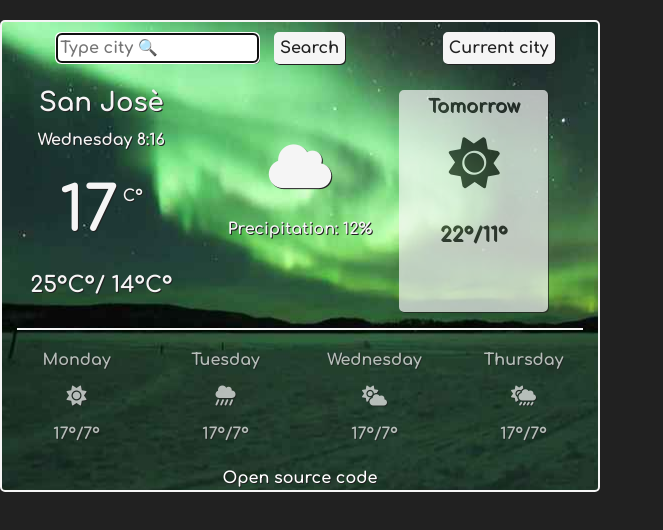
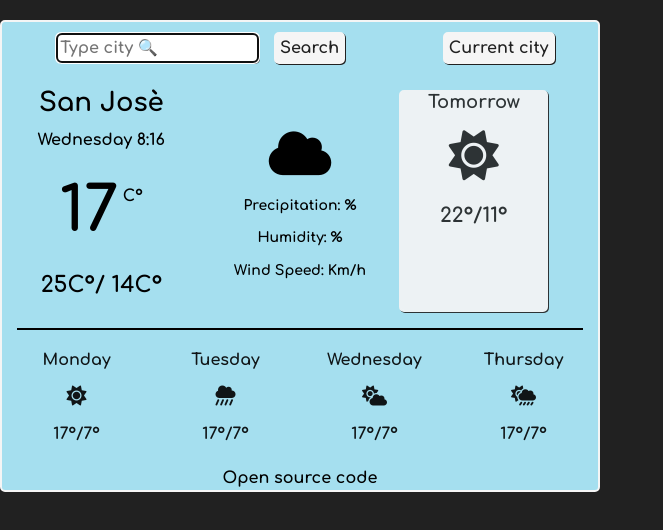
Before and after one commit to Beatka9/My-first-project, a plain HTML site: page index.html in a window 1280 px wide. Shown: the whole page, without its empty margins (0-663 px from the left). Drawn offline with nearby package versions, Linux system fonts and the light colour scheme.

Commit message:
Added Wind Speed and Humidity in HTML, changed background and color CSS

```diff
--- a/index.html
+++ b/index.html
@@ -47,8 +47,8 @@
           </p>
           <br />
           <p class="RangeTemperatureToday">
-            <span id="maxTemperatureToday">25°</span>C°/
-            <span id="minTemperatureToday">14°</span>C°
+            <span id="maxTemperatureToday">25</span>C°/
+            <span id="minTemperatureToday">14</span>C°
           </p>
         </div>
         <div class="col-4 TodayCol2">
@@ -57,8 +57,14 @@
           <i class="fas fa-cloud IconToday"> </i>
           <br />
           <br />
-          <p class="PrecipitationToday">
-            Precipitation: 12%
+          <p class="dataToday">
+            Precipitation: <span id="precipitation"></span> %
+          </p>
+        <p class="dataToday">
+            Humidity: <span id="humidity"></span> %
+          </p>
+          <p class="dataToday">
+            Wind Speed: <span id="windSpeed"></span> Km/h
           </p>
         </div>
         <div class="col-3 Tomorrow">
--- a/src/styles.css
+++ b/src/styles.css
@@ -14,17 +14,16 @@ input,
   box-shadow: 1px 1px #212121;
 }
 hr {
-  border: solid 1px #f5f5f5;
+  border: solid 1px #000;
   text-shadow: 1px 1px #212121;
 }
 
 .container {
   max-width: 600px;
-  background-image: url(AURORA2.jpg);
+  background-color: #a5dfef;
   font-family: "Comfortaa", cursive;
   text-align: center;
-  text-shadow: 1px 1px #212121;
-  color: #f5f5f5;
+  color: #000;
   margin: 20px 0;
 }
 
@@ -54,7 +53,7 @@ hr {
 }
 .TodayCol2,
 .Tomorrow {
-  line-height: 1.6;
+  line-height: 1.2;
 }
 .CityName {
   font-size: 26px;
@@ -69,15 +68,15 @@ hr {
 .IconTomorrow {
   font-size: 50px;
 }
-.PrecipitationToday {
-  font-size: 16px;
+.dataToday {
+  font-size: 14px;
 }
 .TomorrowName {
   font-size: 18px;
 }
 .DayBox,
 .Tomorrow {
-  opacity: 0.7;
+  opacity: 0.9;
 }
 .RangeTemperatureTomorrow {
   font-size: 20px;
@@ -107,5 +106,5 @@ hr {
   cursor: pointer;
 }
 #github-link {
-  color: white;
+  color: #000;
 }
```
